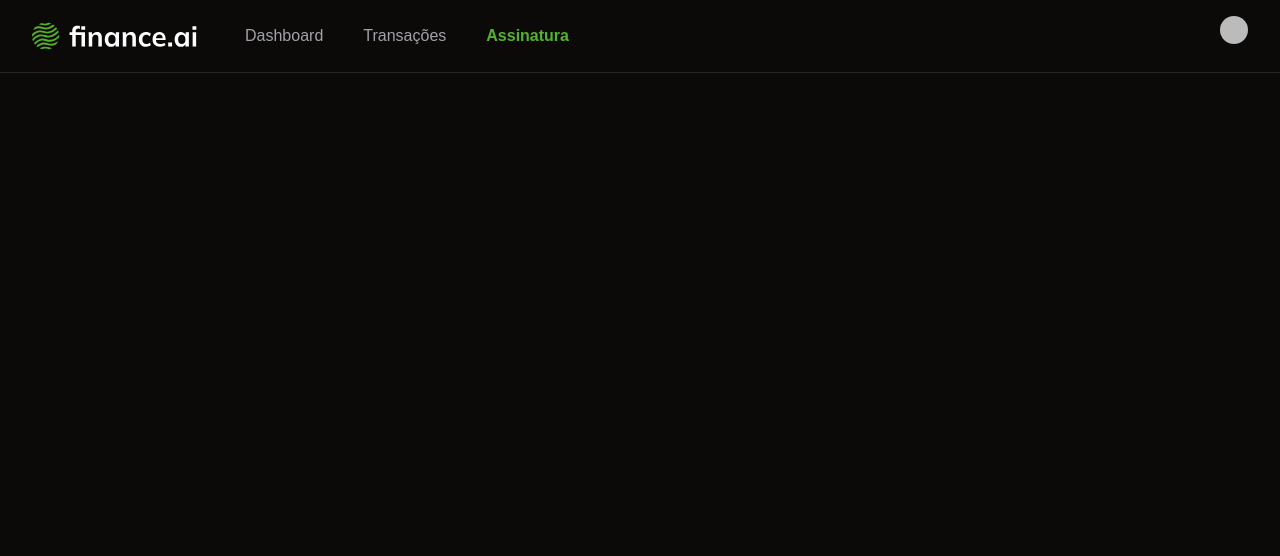
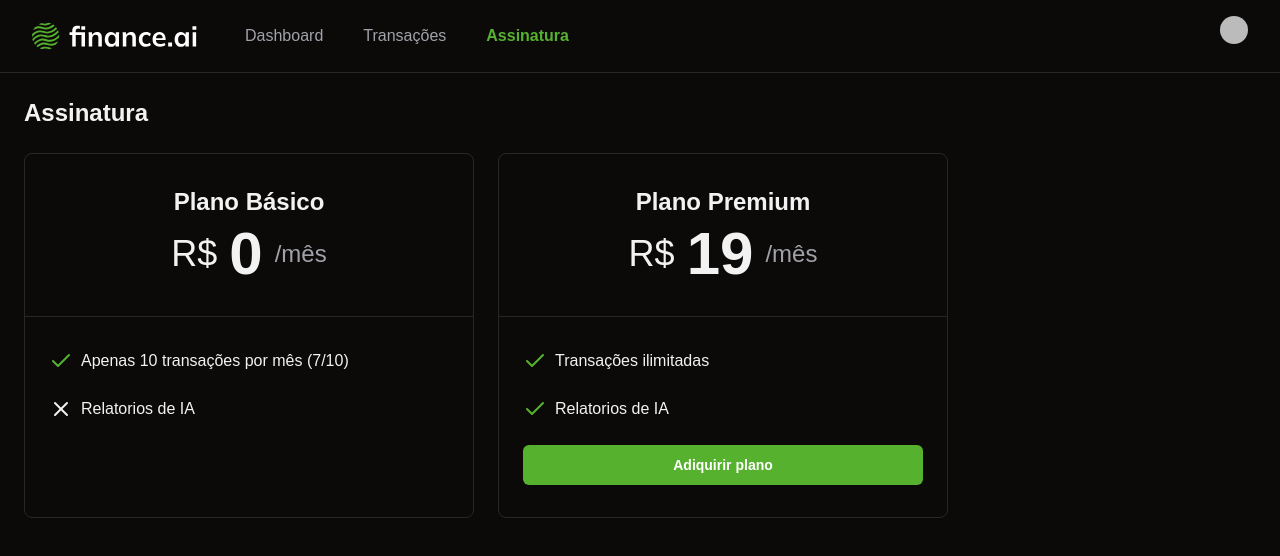
Before and after one commit to thierryboiago/finance-ai, a Next.js app: page /subscription in a window 1280 px wide. Shown: the top 556 px of the page. Built offline with nearby package versions, Linux system fonts and the light colour scheme; no server answers; sample sign-in values are in the browser's storage; some icons are missing.

Commit message:
feat: ensure user is redrected to stripe checkout when acquiring plan

```diff
--- /dev/null
+++ b/app/subscription/_actions/create-checkout/index.ts
@@ -0,0 +1,36 @@
+"use server";
+import { auth } from "@clerk/nextjs/server";
+import Stripe from "stripe";
+
+export const createStripeCheckout = async () => {
+  const { userId } = await auth();
+  if (!userId) {
+    throw new Error("Unauthorized");
+  }
+  if (!process.env.STRIPE_SECRET_KEY) {
+    throw new Error("Missing Stripe secret key");
+  }
+  const stripe = new Stripe(process.env.STRIPE_SECRET_KEY, {
+    apiVersion: "2024-10-28.acacia",
+  });
+  const session = await stripe.checkout.sessions.create({
+    payment_method_types: ["card"],
+
+    mode: "subscription",
+    success_url: "http://localhost:3000",
+    cancel_url: "http://localhost:3000",
+
+    subscription_data: {
+      metadata: {
+        clerk_user_id: userId,
+      },
+    },
+    line_items: [
+      {
+        price: process.env.STRIPE_PREMIUM_PLAN_PRICE_ID,
+        quantity: 1,
+      },
+    ],
+  });
+  return { sessionId: session.id };
+};
--- /dev/null
+++ b/app/subscription/_components/acquire-plan-button.tsx
@@ -0,0 +1,33 @@
+"use client";
+import { Button } from "@/app/_components/ui/button";
+import { createStripeCheckout } from "@/app/subscription/_actions/create-checkout";
+import { loadStripe } from "@stripe/stripe-js";
+
+const AcquirePlanButton = () => {
+  const handleAcquirePlanClick = async () => {
+    const { sessionId } = await createStripeCheckout();
+    if (!process.env.NEXT_PUBLIC_STRIPE_PUBLISHABLE_KEY) {
+      throw new Error("Missing stripe publishable key");
+    }
+    const stripe = await loadStripe(
+      process.env.NEXT_PUBLIC_STRIPE_PUBLISHABLE_KEY,
+    );
+    if (!stripe) {
+      throw new Error("Stripe not loaded");
+    }
+    await stripe.redirectToCheckout({
+      sessionId,
+    });
+  };
+  return (
+    <Button
+      className="round-full w-full font-bold"
+      onClick={handleAcquirePlanClick}
+    >
+      {" "}
+      Adiquirir plano
+    </Button>
+  );
+};
+
+export default AcquirePlanButton;
--- a/app/subscription/page.tsx
+++ b/app/subscription/page.tsx
@@ -1,13 +1,72 @@
 import Navbar from "@/app/_components/navbar";
 import { auth } from "@clerk/nextjs/server";
 import { redirect } from "next/navigation";
+import { Card, CardContent, CardHeader } from "@/app/_components/ui/card";
+import { CheckIcon, XIcon } from "lucide-react";
+import AcquirePlanButton from "@/app/subscription/_components/acquire-plan-button";
 
 const SubscriptionPage = async () => {
   const { userId } = await auth();
   if (!userId) {
     redirect("/login");
   }
-  return <Navbar />;
+
+  return (
+    <>
+      <Navbar />
+      <div className="space-y-6 p-6">
+        <h1 className="text-2xl font-bold">Assinatura</h1>
+        <div className="flex gap-6">
+          <Card className="w-[450px]">
+            <CardHeader className="border-b border-solid py-8">
+              <h2 className="text-center text-2xl font-semibold">
+                Plano Básico
+              </h2>
+              <div className="flex items-center justify-center gap-3">
+                <span className="text-4xl">R$</span>
+                <span className="text-6xl font-semibold">0</span>
+                <span className="text-2xl text-muted-foreground">/mês</span>
+              </div>
+            </CardHeader>
+            <CardContent className="space-y-6 py-8">
+              <div className="flex items-center gap-2">
+                <CheckIcon className="text-primary" />
+                <p>Apenas 10 transações por mês (7/10)</p>
+              </div>
+              <div className="flex items-center gap-2">
+                <XIcon />
+                <p>Relatorios de IA</p>
+              </div>
+            </CardContent>
+          </Card>
+
+          <Card className="w-[450px]">
+            <CardHeader className="border-b border-solid py-8">
+              <h2 className="text-center text-2xl font-semibold">
+                Plano Premium
+              </h2>
+              <div className="flex items-center justify-center gap-3">
+                <span className="text-4xl">R$</span>
+                <span className="text-6xl font-semibold">19</span>
+                <span className="text-2xl text-muted-foreground">/mês</span>
+              </div>
+            </CardHeader>
+            <CardContent className="space-y-6 py-8">
+              <div className="flex items-center gap-2">
+                <CheckIcon className="text-primary" />
+                <p>Transações ilimitadas</p>
+              </div>
+              <div className="flex items-center gap-2">
+                <CheckIcon className="text-primary" />
+                <p>Relatorios de IA</p>
+              </div>
+              <AcquirePlanButton />
+            </CardContent>
+          </Card>
+        </div>
+      </div>
+    </>
+  );
 };
 
 export default SubscriptionPage;
--- a/package.json
+++ b/package.json
@@ -21,6 +21,7 @@
     "@radix-ui/react-scroll-area": "^1.2.0",
     "@radix-ui/react-select": "^2.1.2",
     "@radix-ui/react-slot": "^1.1.0",
+    "@stripe/stripe-js": "^4.9.0",
     "@tanstack/react-table": "^8.20.5",
     "class-variance-authority": "^0.7.0",
     "clsx": "^2.1.1",
@@ -36,6 +37,7 @@
     "react-hook-form": "^7.53.1",
     "react-number-format": "^5.4.2",
     "recharts": "^2.13.3",
+    "stripe": "^17.3.1",
     "tailwind-merge": "^2.5.4",
     "tailwindcss-animate": "^1.0.7",
     "zod": "^3.23.8"
```
Also changed, not shown: 2 other files (tests, documents, lock files or other folders).
